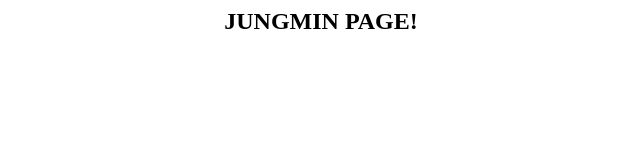
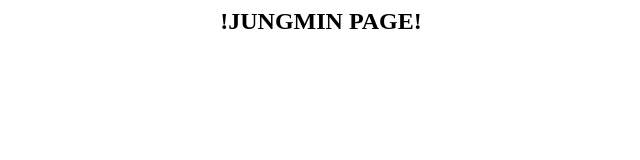
Before and after one commit to stone123-del/project, a plain HTML site: page index.html in a window 1280 px wide. Shown: the full height of the page, 319-959 px from the left. Drawn offline with Linux system fonts and the light colour scheme.

Commit message:
가보자잇'

```diff
--- a/index.html
+++ b/index.html
@@ -1 +1 @@
-<center><h2>JUNGMIN PAGE!</h2></center>
+<center><h2>!JUNGMIN PAGE!</h2></center>
```
